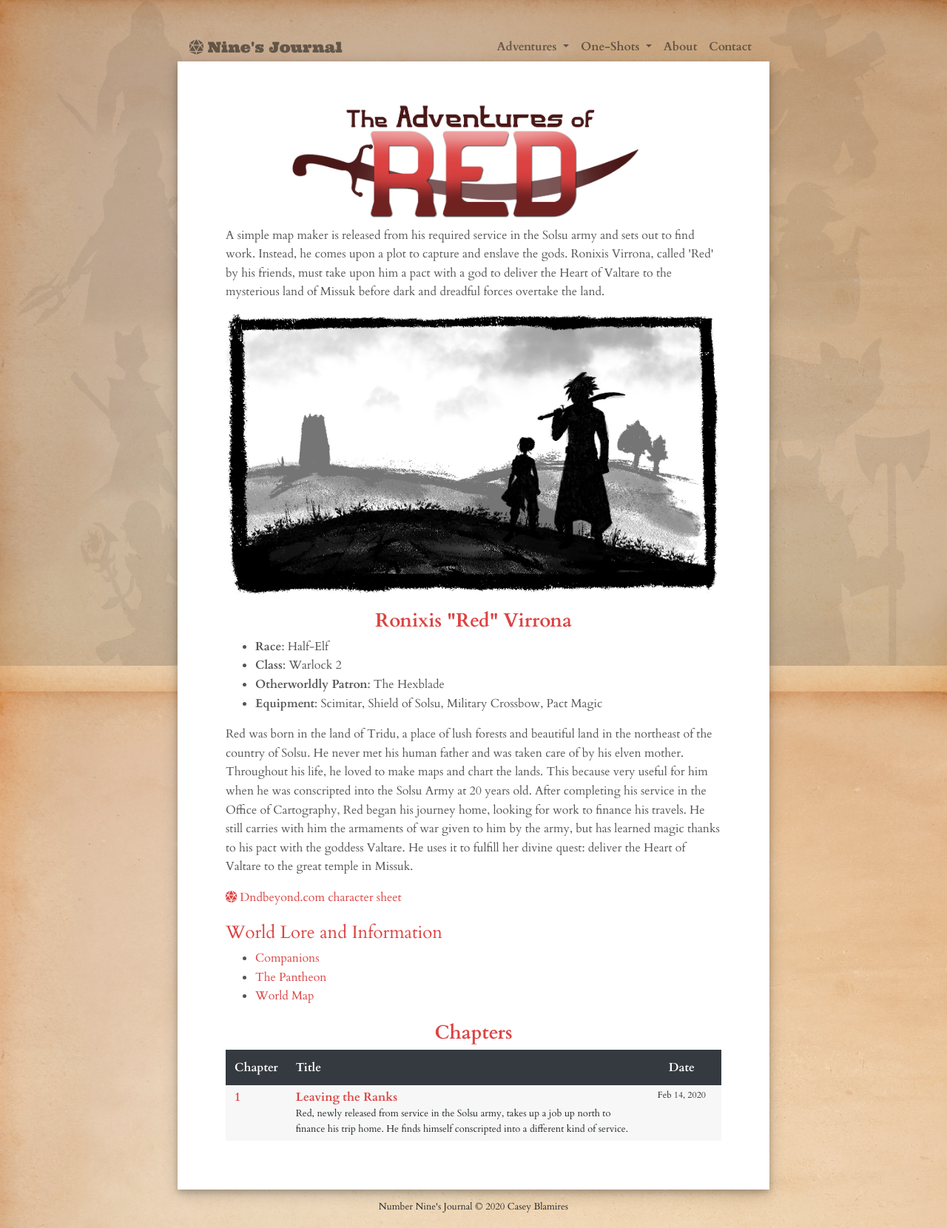
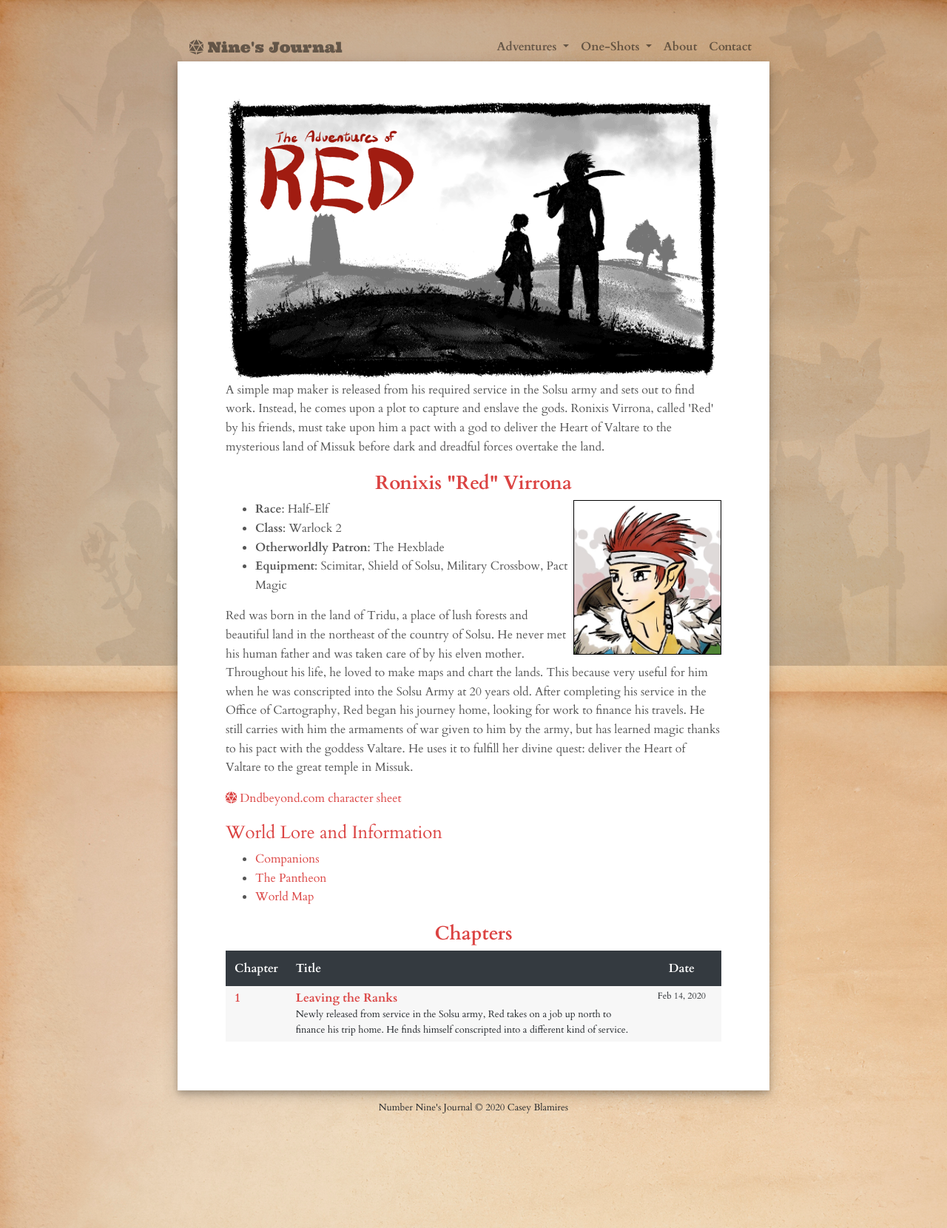
Before and after one commit to clblamires/ninesjournal, a Jekyll site: the page built from red.html, in a window 1280 px wide. Shown: the whole page at 74% size. Built offline with Jekyll 4.4.1, drawn with Linux system fonts in a browser that asks for light colours; nearby versions of some CDN libraries.

Commit message:
Updates to many things, images, etc

```diff
--- a/_posts/2020-02-21-leaving-the-ranks.md
+++ b/_posts/2020-02-21-leaving-the-ranks.md
@@ -6,7 +6,7 @@ recorded: 'Feb 14, 2020'
 episode: '1'
 adventure: red
 summary: >-
-  Red, newly released from service in the Solsu army, takes up a job up north to
+  Newly released from service in the Solsu army, Red takes on a job up north to
   finance his trip home. He finds himself conscripted into a different kind of
   service.
 levelup: false
--- a/css/layout.scss
+++ b/css/layout.scss
@@ -216,13 +216,21 @@ table a {
     float: right;
     width: 100%;
     max-width: 200px;
-    padding-left: 10px;
+    // padding-left: 10px;
+    border: solid 1px black;
 }
 @media (max-width: 576px){
     .character-image{
         float: none;
         padding-left: none;
     }
+}
+
+#red {
+    cursor: pointer;
+}
+#red-portrait {
+    width: 100%;
 }
 
 
@@ -264,6 +272,10 @@ table a {
 
 }
 
+.modal-header {
+    border-bottom: none;
+}
+
 
 // Navigation
 .nav-link, .dropdown-item {
--- a/greatones.html
+++ b/greatones.html
@@ -6,7 +6,7 @@ permalink: /the-great-ones/
 
 
 <!-- <img src="{{ site.url }}/images/logos/great_ones_large.png" alt="The Tales of the Great Ones Logo" class="title-image" id="greatones"> -->
-<img src="{{ site.url }}/images/great_ones_poster.jpg" alt="The Tales of the Great Ones Logo" class="title-image" id="greatones">
+<img src="{{ site.url }}/images/greatones/greatones_banner.png" alt="The Tales of the Great Ones Logo" class="title-image" id="greatones">
 
 <p>
     The adventures and stories of unlikely companions who find themselves together for a yet unknown purpose. Their journey takes them through the continent of Caladmein, an unforgiving land with trials around every corner. The party met in Oakshade, a small hamlet near the Redstone Canyons, and were inspired to travel together to save a lowly farmer from creatures lurking in shadow.
--- a/red.html
+++ b/red.html
@@ -5,15 +5,16 @@ permalink: /red/
 ---
 
 
-<img src="{{ site.url }}/images/logos/red.png" alt="The Adventures of Red" class="title-image" id="red">
+<!-- <img src="{{ site.url }}/images/logos/red.png" alt="The Adventures of Red" class="title-image" id="red"> -->
+<img src="{{ site_url }}/images/red/red_image.jpg" class="full-width" alt="Picture of Red and his companions">
 
 <p>
     A simple map maker is released from his required service in the Solsu army and sets out to find work. Instead, he comes upon a plot to capture and enslave the gods. Ronixis Virrona, called 'Red' by his friends, must take upon him a pact with a god to deliver the Heart of Valtare to the mysterious land of Missuk before dark and dreadful forces overtake the land.
 </p>
 
-<img src="{{ site_url }}/images/red/red_image.jpg" class="full-width" alt="Picture of Red and his companions">
 
 <h2>Ronixis "Red" Virrona</h2>
+<img src="{{ site_url }}/images/red/red_character_portrait.png" alt="Image of Red" class="character-image" data-toggle="modal" data-target="#myModal" id="red">
 <ul>
     <li><b>Race</b>: Half-Elf</li>
     <li><b>Class</b>: Warlock 2</li>
@@ -43,3 +44,21 @@ permalink: /red/
         <a href="{{ site.url }}/red/map">World Map</a>
     </li>
 </ul>
+
+
+<!-- Modal -->
+<div class="modal fade" id="myModal" role="dialog">
+    <div class="modal-dialog">
+
+      <!-- Modal content-->
+      <div class="modal-content">
+        <div class="modal-header">
+          <button type="button" class="close" data-dismiss="modal">&times;</button>
+        </div>
+        <div class="modal-body">
+          <img src="{{ site.url }}/images/red/red_character_color.png" alt="Portrait of Red" id="red-portrait">
+        </div>
+      </div>
+
+    </div>
+</div>
```
Also changed, not shown: images/greatones/greatones_banner.png (added), images/red/red_character_color.png (added), images/red/red_character_portrait.png (added), images/red/red_character_portrait_bw.png (added), images/red/red_image.JPG, images/red/red_paper.png (added).
